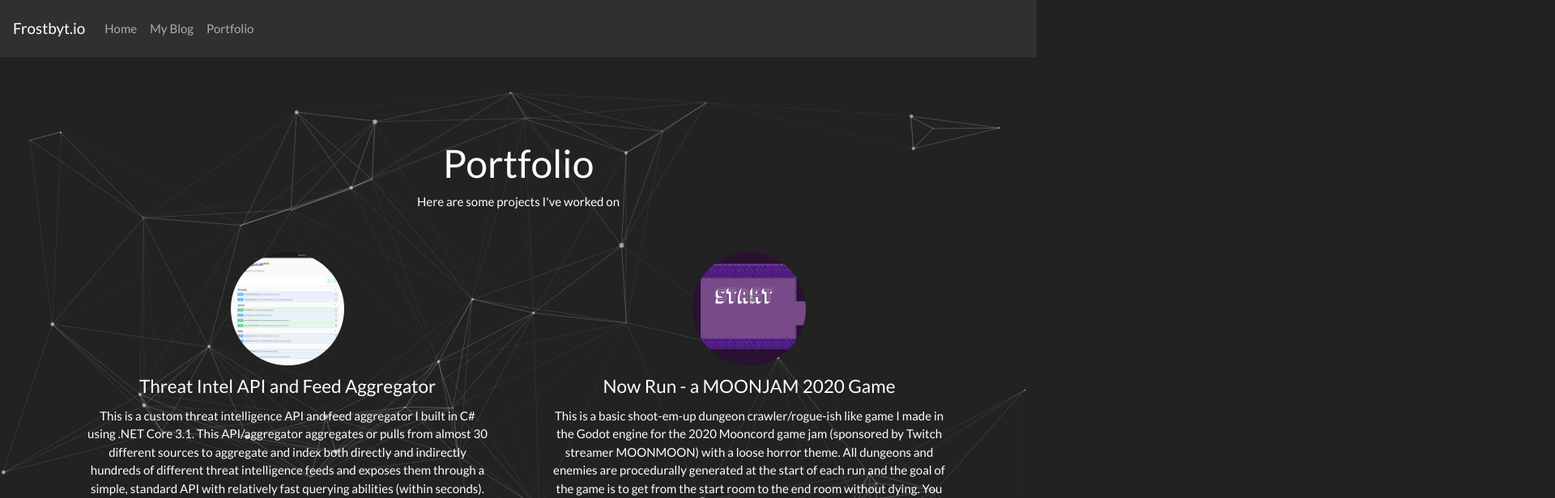
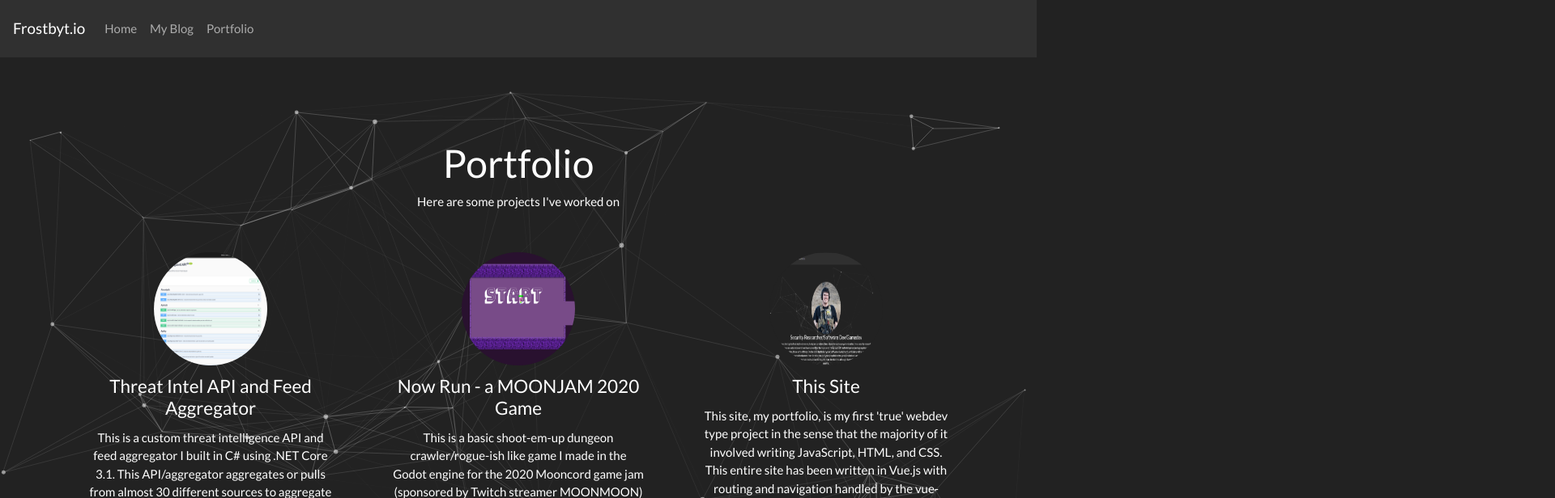
Before and after one commit to frostedbyts/frostbyt.io, a Vue app in the folder Frostbyt.io/: page /#/portfolio in a window 1280 px wide. Shown: the top 616 px of the page at 81% size, 1920 px wide, since content can reach past the window. Built offline with nearby package versions, Linux system fonts and the light colour scheme.

Commit message:
Fixing portfolio page

```diff
--- a/Frostbyt.io/src/components/Portfolio.vue
+++ b/Frostbyt.io/src/components/Portfolio.vue
@@ -62,7 +62,7 @@
                 <div class="col">
                     <div class="card-body">
                         <div class="text-center card-title">
-                            <img alt="Frostbyt.io/this site" class="rounded-circle" src="@/assets/images/site.png"/>
+                            <img alt="Frostbyt.io/this site" class="rounded-circle img-thumb" src="@/assets/images/site2.png"/>
                         </div>
                         <div class="text-center card-title">
                             <h4>This Site</h4>
```
Also changed, not shown: Frostbyt.io/src/assets/images/site2.png (added).
